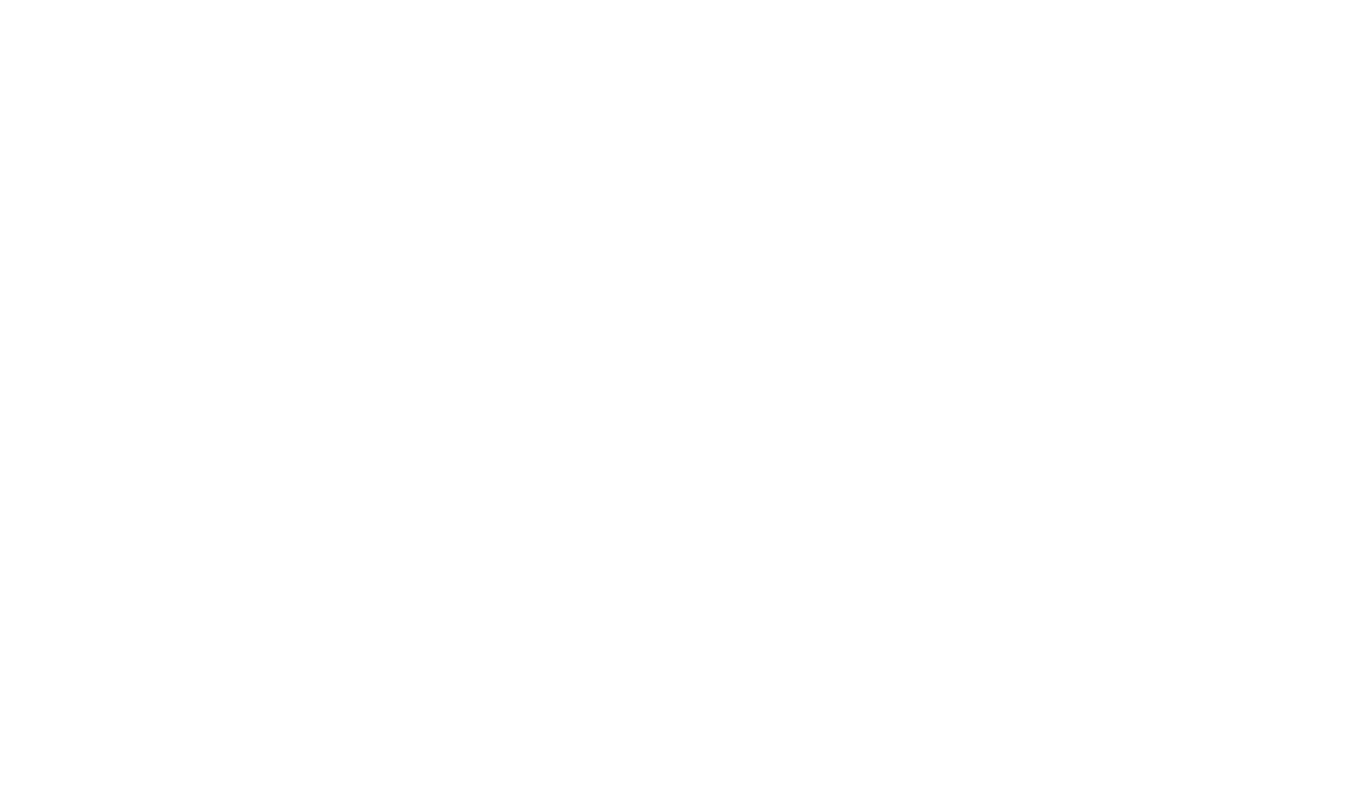
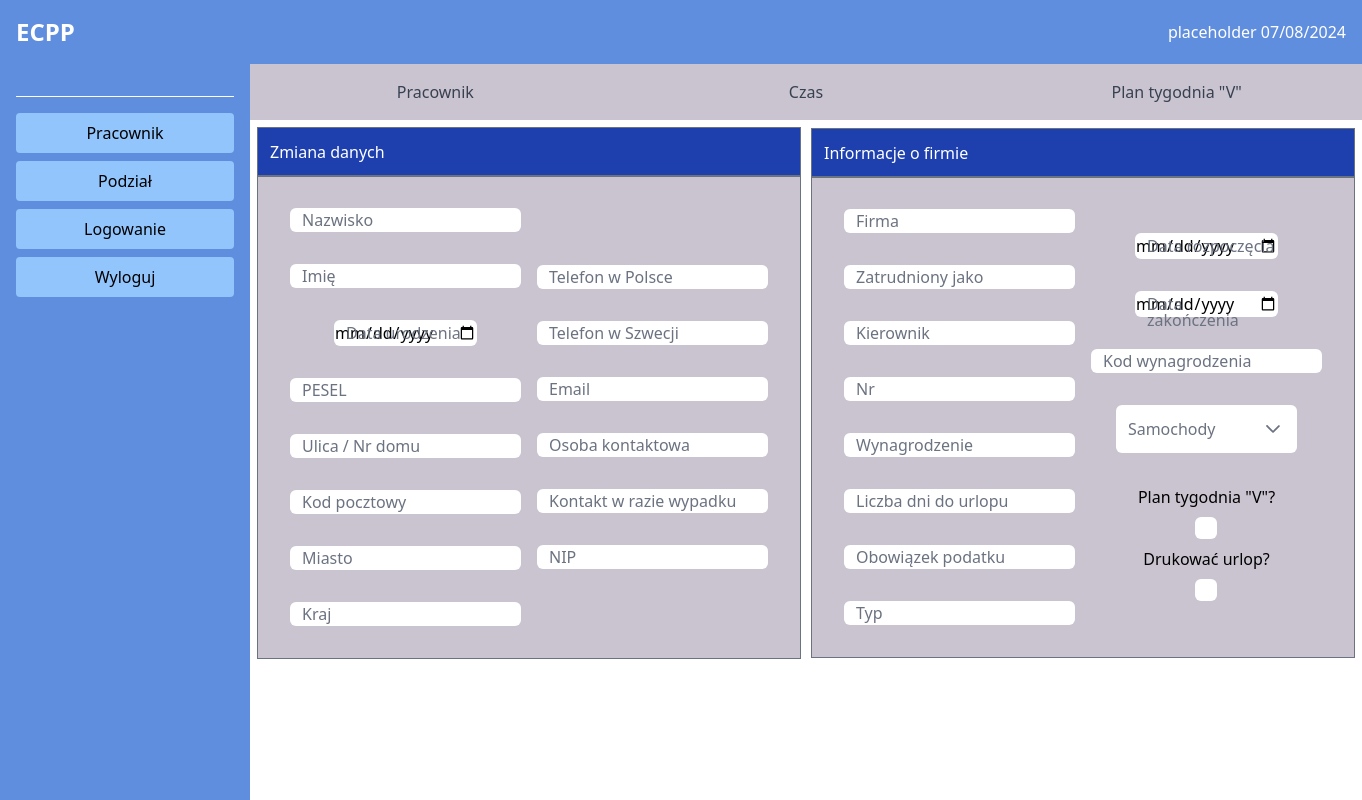
Before and after one commit to Destray32/ecpp-projekt, a React (Create React App) app: page /home/zmien-dane in a window 1280 px wide. Before the commit this address had no page. Shown: the whole page, 1362 px wide, since content can reach past the window. Built offline with nearby package versions, Linux system fonts and the light colour scheme; a web font is replaced by a local one.

Commit message:
fix refresh'a + czesc zakladki "Zmień swoje dane"

```diff
--- a/src/App.js
+++ b/src/App.js
@@ -5,6 +5,8 @@ import './App.css';
 import LoginPage from './pages/Login';
 import HomePage from './pages/Home';
 import PracownikPage from './pages/Pracownik/Pracownik';
+import ZmienDanePage from './pages/Pracownik/ZmienDane';
+import DodajPracownikaPage from './pages/Pracownik/DodajPracownika';
 import PodzialPage from './pages/Pracownik/Podzial';
 import LogowaniePage from './pages/Pracownik/Logowanie';
 import CzasPage from './pages/Czas/CzasPracy';
@@ -24,6 +26,8 @@ function App() {
         <Route path="/" element={<LoginPage />} />
         <Route path="/home" element={<HomePage />}>
           <Route path="pracownik" element={<PracownikPage />} />
+          <Route path="zmien-dane" element={<ZmienDanePage />} />
+          <Route path="dodaj-pracownika" element={<DodajPracownikaPage />} />
           <Route path="podzial" element={<PodzialPage />} />
           <Route path="logowanie" element={<LogowaniePage />} />
           <Route path="czas" element={<CzasPage />} />
--- /dev/null
+++ b/src/Components/DaneBox.js
@@ -0,0 +1,14 @@
+import React from 'react';
+
+export default function DaneBox({children, name}) {
+    return (
+        <div className='w-full m-2'>
+            <div className="w-full md:w-auto h-auto p-3 bg-blue-800 outline outline-1 outline-gray-500 flex flex-row items-center">
+                <h1 className='text-white'>{name}</h1>
+            </div>
+            <div className="w-full md:w-auto h-auto p-8 bg-szary outline outline-1 outline-gray-500 flex flex-row justify-evenly items-center space-x-4">
+                {children}
+            </div>
+        </div>
+    )
+}
--- a/src/Components/GorneMenu.js
+++ b/src/Components/GorneMenu.js
@@ -1,4 +1,5 @@
 import React from 'react';
+import { useEffect } from 'react';
 import { Link } from 'react-router-dom';
 
 /**
@@ -10,15 +11,28 @@ import { Link } from 'react-router-dom';
  */
 
 export default function GorneMenu({ setMenu }) {
+
+    useEffect(() => {
+        const savedMenu = localStorage.getItem('selectedMenu');
+        if (savedMenu) {
+            setMenu(savedMenu);
+        }
+    }, [setMenu]);
+
+    const handleMenuClick = (menu) => {
+        setMenu(menu);
+        localStorage.setItem('selectedMenu', menu);
+    };
+
     return (
         <div className='bg-szary flex justify-center items-center'>
-            <Link to="/home/pracownik" className='cursor-pointer w-full h-14 flex justify-center items-center hover:bg-hover-szary text-gray-700 hover:text-black' onClick={() => setMenu('Pracownik')}>
+            <Link to="/home/pracownik" className='cursor-pointer w-full h-14 flex justify-center items-center hover:bg-hover-szary text-gray-700 hover:text-black' onClick={() => handleMenuClick('Pracownik')}>
                 Pracownik
             </Link>
-            <Link to="/home/czas" className='cursor-pointer w-full h-14 flex justify-center items-center hover:bg-hover-szary text-gray-700 hover:text-black' onClick={() => setMenu('Czas')}>
+            <Link to="/home/czas" className='cursor-pointer w-full h-14 flex justify-center items-center hover:bg-hover-szary text-gray-700 hover:text-black' onClick={() => handleMenuClick('Czas')}>
                 Czas
             </Link>
-            <Link to="/home/plan" className='cursor-pointer w-full h-14 flex justify-center items-center hover:bg-hover-szary text-gray-700 hover:text-black' onClick={() => setMenu('PlanTygodnia')}>
+            <Link to="/home/plan" className='cursor-pointer w-full h-14 flex justify-center items-center hover:bg-hover-szary text-gray-700 hover:text-black' onClick={() => handleMenuClick('PlanTygodnia')}>
                 Plan tygodnia "V"
             </Link>
         </div>
--- a/src/pages/Home.js
+++ b/src/pages/Home.js
@@ -1,5 +1,5 @@
 import React, { useState, useEffect } from 'react';
-import { Outlet, Link } from 'react-router-dom';
+import { Outlet } from 'react-router-dom';
 import moment from 'moment';
 
 import GorneMenu from '../Components/GorneMenu';
--- /dev/null
+++ b/src/pages/Pracownik/DodajPracownika.js
@@ -0,0 +1,9 @@
+import React from 'react';
+
+export default function DodajPracownikaPage() {
+    return (
+        <div>
+            <h1>DodajPracownika</h1>
+        </div>
+    )
+}
--- /dev/null
+++ b/src/pages/Pracownik/ZmienDane.js
@@ -0,0 +1,139 @@
+import React from 'react';
+import { Dropdown } from "primereact/dropdown";
+import { Checkbox } from 'primereact/checkbox';
+import { Button } from 'primereact/button';
+import { InputText } from 'primereact/inputtext';
+import { FloatLabel } from 'primereact/floatlabel';
+
+import DaneBox from '../../Components/DaneBox';
+
+export default function ZmienDanePage() {
+    return (
+        <div>
+            <div className='w-full flex flex-row justify-center items-center space-x-1 pr-2'>
+                <DaneBox name='Zmiana danych'>
+                    <div className='flex flex-col items-center space-y-8'>
+                        <FloatLabel>
+                            <InputText id="surename" type="text" />
+                            <label htmlFor="surename">Nazwisko</label>
+                        </FloatLabel>
+                        <FloatLabel>
+                            <InputText id="name" type="text" />
+                            <label htmlFor="name">Imię</label>
+                        </FloatLabel>
+                        <FloatLabel>
+                            <InputText id="brithday" type="date" />
+                            <label htmlFor="brithday">Data urodzenia</label>
+                        </FloatLabel>
+                        <FloatLabel>
+                            <InputText id="pesel" type="text" />
+                            <label htmlFor="pesel">PESEL</label>
+                        </FloatLabel>
+                        <FloatLabel>
+                            <InputText id="street" type="text" />
+                            <label htmlFor="street">Ulica / Nr domu</label>
+                        </FloatLabel>
+                        <FloatLabel>
+                            <InputText id="zip" type="text" />
+                            <label htmlFor="zip">Kod pocztowy</label>
+                        </FloatLabel>
+                        <FloatLabel>
+                            <InputText id="city" type="text" />
+                            <label htmlFor="city">Miasto</label>
+                        </FloatLabel>
+                        <FloatLabel>
+                            <InputText id="country" type="text" />
+                            <label htmlFor="country">Kraj</label>
+                        </FloatLabel>
+                    </div>
+                    <div className='flex flex-col items-center space-y-8'>
+                        <FloatLabel>
+                            <InputText id="phone1" type="text" />
+                            <label htmlFor="phone">Telefon w Polsce</label>
+                        </FloatLabel>
+                        <FloatLabel>
+                            <InputText id="phone2 " type="text" />
+                            <label htmlFor="phone">Telefon w Szwecji</label>
+                        </FloatLabel>
+                        <FloatLabel>
+                            <InputText id="Email" type="text" />
+                            <label htmlFor="Email">Email</label>
+                        </FloatLabel>
+                        <FloatLabel>
+                            <InputText id="relative" type="text" />
+                            <label htmlFor="relative1">Osoba kontaktowa</label>
+                        </FloatLabel>
+                        <FloatLabel>
+                            <InputText id="relative2" type="text" />
+                            <label htmlFor="relative2">Kontakt w razie wypadku</label>
+                        </FloatLabel>
+                        <FloatLabel>
+                            <InputText id="NIP" type="text" />
+                            <label htmlFor="NIP">NIP</label>
+                        </FloatLabel>
+                    </div>
+                </DaneBox>
+                <DaneBox name='Informacje o firmie'>
+                    <div className='flex flex-col items-center space-y-8'>
+                        <FloatLabel>
+                            <InputText id="company" type="text" />
+                            <label htmlFor="company">Firma</label>
+                        </FloatLabel>
+                        <FloatLabel>
+                            <InputText id="hiredAs" type="text" />
+                            <label htmlFor="hiredAs">Zatrudniony jako</label>
+                        </FloatLabel>
+                        <FloatLabel>
+                            <InputText id="manager" type="text" />
+                            <label htmlFor="manager">Kierownik</label>
+                        </FloatLabel>
+                        <FloatLabel>
+                            <InputText id="nr" type="text" />
+                            <label htmlFor="nr">Nr</label>
+                        </FloatLabel>
+                        <FloatLabel>
+                            <InputText id="paycheck" type="text" />
+                            <label htmlFor="paycheck">Wynagrodzenie</label>
+                        </FloatLabel>
+                        <FloatLabel>
+                            <InputText id="tillVacation" type="text" />
+                            <label htmlFor="tillVacation">Liczba dni do urlopu</label>
+                        </FloatLabel>
+                        <FloatLabel>
+                            <InputText id="tax" type="text" />
+                            <label htmlFor="tax">Obowiązek podatku</label>
+                        </FloatLabel>
+                        <FloatLabel>
+                            <InputText id="Typ" type="text" />
+                            <label htmlFor="Typ">Typ</label>
+                        </FloatLabel>
+                    </div>
+                    <div className='flex flex-col items-center space-y-8'>
+                        <FloatLabel>
+                            <InputText id="startDate" type="date" />
+                            <label htmlFor="startDate">Data rozpoczęcia</label>
+                        </FloatLabel>
+                        <FloatLabel>
+                            <InputText id="endDate" type="date" />
+                            <label htmlFor="endDate">Data zakończenia</label>
+                        </FloatLabel>
+                        <FloatLabel>
+                            <InputText id="paycheckCode" type="text" />
+                            <label htmlFor="paycheckCode">Kod wynagrodzenia</label>
+                        </FloatLabel>
+                        <FloatLabel>
+                            <Dropdown id="vehicle" optionLabel="name" optionValue="code" options={["Pojazd 1","Pojazd 2"]} placeholder="Wybierz pojazd" />
+                            <label htmlFor="vehicle">Samochody</label>
+                        </FloatLabel>
+                        <div className='flex flex-col items-center space-y-2'>
+                            <label htmlFor="weeklyPlan">Plan tygodnia "V"?</label>
+                            <Checkbox inputId="weeklyPlan" checked={false} />
+                            <label htmlFor="printVacation">Drukować urlop?</label>
+                            <Checkbox inputId="printVacation" checked={false} />
+                        </div>
+                    </div>
+                </DaneBox>
+            </div>
+        </div>
+    )
+}
```
Also changed, not shown: src/pages/Pracownik/Pracownik.js (+7 -2 lines).
